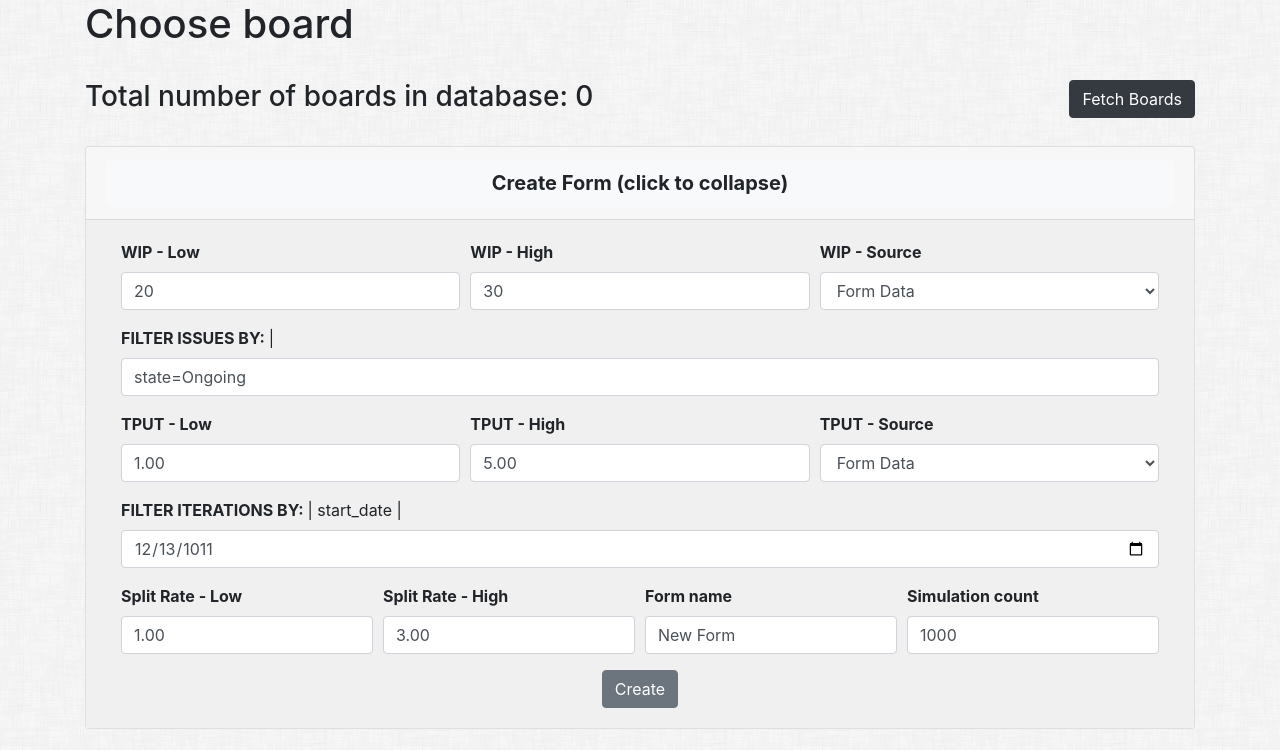
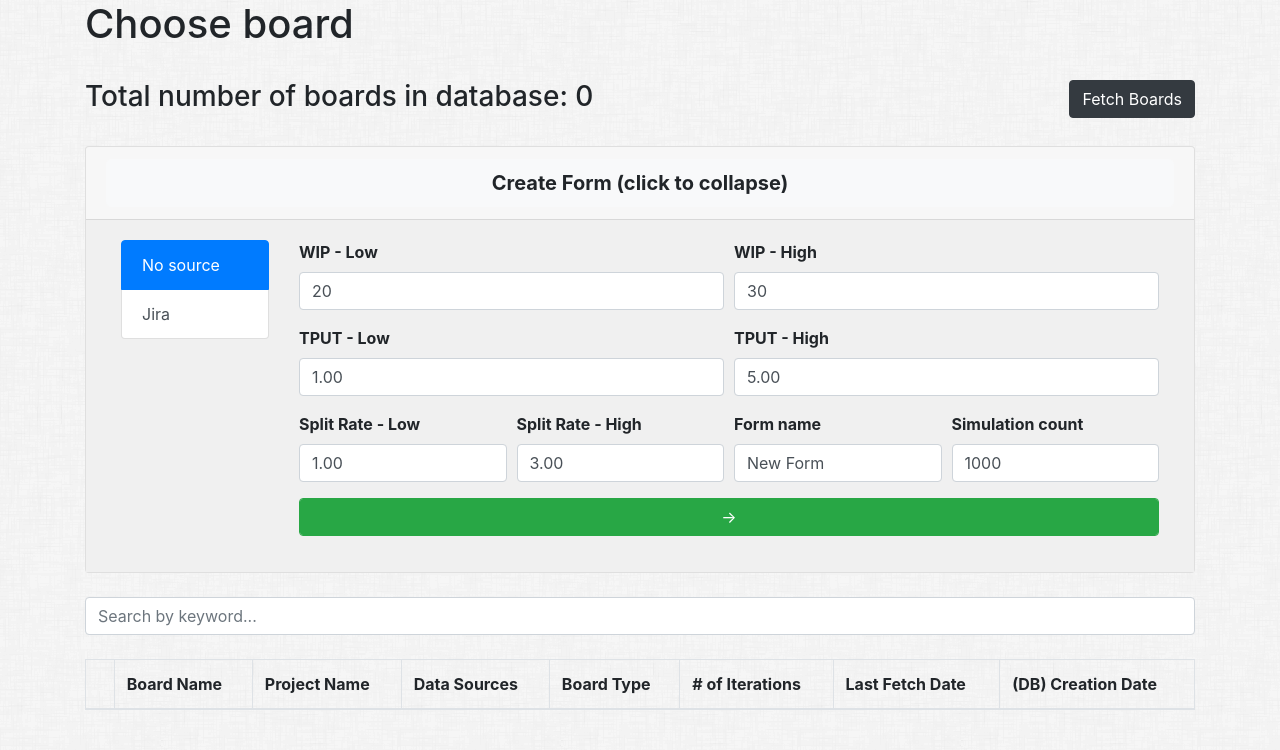
Before and after one commit to msm416/4castinate, a Django app: page /forecast/ in a window 1280 px wide, after a click on "Create Form (click to collapse)". Shown: the part 56-806 px from the top of the page. Run offline with Django 3.2, Linux system fonts and the light colour scheme; data that the repository does not hold is empty; some libraries are stand-ins or nearby versions.

Commit message:
Initial Form creation split into two forms.

```diff
--- a/forecast/templates/forecast/index.html
+++ b/forecast/templates/forecast/index.html
@@ -36,52 +36,37 @@
                  data-parent="#accordion" style="background-color: rgb(240, 240, 240);">
                 <div class="card-body">
                     <div class="container">
-                        <form action="{% url 'forecast:create_form' 7%}" method="post">
+                        <div class="row">
+                            <div class="col-md-2">
+                                <div class="list-group" id="list-tab" role="tablist">
+                                    <a class="list-group-item list-group-item-action active" id="list-no-source-list" data-toggle="list" href="#list-no-source" role="tab" aria-controls="no-source">No source</a>
+                                    <a class="list-group-item list-group-item-action" id="list-jira-list" data-toggle="list" href="#list-jira" role="tab" aria-controls="jira">Jira</a>
+                                </div>
+                                <br>
+                            </div>
+                            <div class="col-md-10">
+                                <div class="tab-content" id="nav-tabContent">
+                                    <div class="tab-pane fade show active" id="list-no-source" role="tabpanel" aria-labelledby="list-no-source-list">
+                                        <form action="{% url 'forecast:create_query_from_data' 7%}" method="post">
                                             {% csrf_token %}
                                             <div class="form-row">
-                                <div class="form-group col-md-4">
+                                                <div class="form-group col-md-6">
                                                     <label for="wip_lower_bound"> <b> WIP - Low </b></label>
                                                     <input type="text" name="wip_lower_bound" class="form-control" id="wip_lower_bound" value="20">
                                                 </div>
-                                <div class="form-group col-md-4">
+                                                <div class="form-group col-md-6">
                                                     <label for="wip_upper_bound"> <b> WIP - High </b> </label>
                                                     <input type="text" name="wip_upper_bound" class="form-control" id="wip_upper_bound" value="30">
                                                 </div>
-                                <div class="form-group col-md-4">
-                                    <label for="wip_from_data"> <b> WIP - Source </b> </label>
-                                    <select name="wip_from_data" id="wip_from_data" class="form-control">
-                                        <option id="inputWipOptionForm" selected>Form Data</option>
-                                        <option id="inputWipOptionData">Historical Data</option>
-                                    </select>
-                                </div>
                                             </div>
                                             <div class="form-row">
-                                <div class="form-group col-md-12">
-                                    <label for="wip_from_data_filter"> <b> FILTER ISSUES BY: </b> | {% for issue_field in issue_fields %} {{ issue_field }} | {% endfor %} </label>
-                                    <input type="text" name="wip_from_data_filter" class="form-control" id="wip_from_data_filter" value="state=Ongoing">
-                                </div>
-                            </div>
-                            <div class="form-row">
-                                <div class="form-group col-md-4">
+                                                <div class="form-group col-md-6">
                                                     <label for="throughput_lower_bound"> <b> TPUT - Low </b> </label>
                                                     <input type="text" name="throughput_lower_bound" class="form-control" id="throughput_lower_bound" value="1.00">
                                                 </div>
-                                <div class="form-group col-md-4">
+                                                <div class="form-group col-md-6">
                                                     <label for="throughput_upper_bound"> <b> TPUT - High </b> </label>
                                                     <input type="text" name="throughput_upper_bound" class="form-control" id="throughput_upper_bound" value="5.00">
-                                </div>
-                                <div class="form-group col-md-4">
-                                    <label for="throughput_from_data"> <b> TPUT - Source </b> </label>
-                                    <select name="throughput_from_data" id="throughput_from_data" class="form-control">
-                                        <option id="inputOptionForm" selected>Form Data</option>
-                                        <option id="inputOptionData" >Historical Data</option>
-                                    </select>
-                                </div>
-                            </div>
-                            <div class="form-row">
-                                <div class="form-group col-md-12">
-                                    <label for="start_date"> <b> FILTER ITERATIONS BY: </b> | start_date | </label>
-                                    <input type="date" name="start_date" class="form-control" id="start_date" value="{{LONG_TIME_AGO}}">
                                                 </div>
                                             </div>
                                             <div class="form-row">
@@ -102,14 +87,64 @@
                                                     <input type="text" name="simulation_count" class="form-control" id="simulation_count" value="1000">
                                                 </div>
                                             </div>
-                            <div class="row">
-                                <div class="col-md-4"></div>
-                                <div class="col-md-4" align="center">
-                                    <button type="submit" class="btn btn-secondary">Create</button>
+                                            <div class="form-row">
+                                                <div class="form-group col-md-12">
+                                                    <input type="submit" name="create-button" class="form-control btn btn-success" id="create-button" value="->"/>
                                                 </div>
-                                <div class="col-md-4"></div>
                                             </div>
                                         </form>
+                                    </div>
+                                    <div class="tab-pane fade" id="list-jira" role="tabpanel" aria-labelledby="list-jira-list">
+                                        <form action="{% url 'forecast:create_query_from_jql' 7%}" method="post">
+                                            {% csrf_token %}
+                                            <div class="form-row">
+                                                <div class="form-group col-md-6">
+                                                    <label for="wip_lower_bound_jql"> <b> WIP - Low </b></label>
+                                                    <input type="text" name="wip_lower_bound_jql" class="form-control" id="wip_lower_bound_jql" value="20">
+                                                </div>
+                                                <div class="form-group col-md-6">
+                                                    <label for="wip_upper_bound_jql"> <b> WIP - High </b> </label>
+                                                    <input type="text" name="wip_upper_bound_jql" class="form-control" id="wip_upper_bound_jql" value="30">
+                                                </div>
+                                            </div>
+                                            <div class="form-row">
+                                                <div class="form-group col-md-6">
+                                                    <label for="throughput_lower_bound_jql"> <b> TPUT - Low </b> </label>
+                                                    <input type="text" name="throughput_lower_bound_jql" class="form-control" id="throughput_lower_bound_jql" value="1.00">
+                                                </div>
+                                                <div class="form-group col-md-6">
+                                                    <label for="throughput_upper_bound_jql"> <b> TPUT - High </b> </label>
+                                                    <input type="text" name="throughput_upper_bound_jql" class="form-control" id="throughput_upper_bound_jql" value="5.00">
+                                                </div>
+                                            </div>
+                                            <div class="form-row">
+                                                <div class="form-group col-md-3">
+                                                    <label for="split_factor_lower_bound_jql"> <b> Split Rate - Low </b> </label>
+                                                    <input type="text" name="split_factor_lower_bound_jql" class="form-control" id="split_factor_lower_bound_jql" value="1.00">
+                                                </div>
+                                                <div class="form-group col-md-3">
+                                                    <label for="split_factor_upper_bound_jql"> <b> Split Rate - High </b> </label>
+                                                    <input type="text" name="split_factor_upper_bound_jql" class="form-control" id="split_factor_upper_bound_jql" value="3.00">
+                                                </div>
+                                                <div class="form-group col-md-3">
+                                                    <label for="name_jql"> <b> Form name </b> </label>
+                                                    <input type="text" class="form-control" name="name_jql" id="name_jql" value="New Form">
+                                                </div>
+                                                <div class="form-group col-md-3">
+                                                    <label for="simulation_count_jql"> <b> Simulation count </b> </label>
+                                                    <input type="text" name="simulation_count_jql" class="form-control" id="simulation_count_jql" value="1000">
+                                                </div>
+                                            </div>
+                                            <div class="form-row">
+                                                <div class="form-group col-md-12">
+                                                    <input type="submit" name="create-button_jql" class="form-control btn btn-success" id="create-button_jql" value="->"/>
+                                                </div>
+                                            </div>
+                                        </form>
+                                    </div>
+                                </div>
+                            </div>
+                        </div>
                     </div>
                 </div>
             </div>
--- a/forecast/urls.py
+++ b/forecast/urls.py
@@ -22,6 +22,10 @@ urlpatterns = [
     # ex: /forecast/5/estimate/
     path('<int:board_id>/create-form/', views.create_form, name='create_form'),
     # ex: /forecast/5/create-form/
+    path('<int:board_id>/create-query-from-data/', views.create_query_from_data, name='create_query_from_data'),
+    # ex: /forecast/5/create_query_from_data/
+    path('<int:board_id>/create-query-from-jql/', views.create_query_from_jql, name='create_query_from_jql'),
+    # ex: /forecast/5/create_query_from_jql/
 
     path('webhook/', views.webhook, name='webhook')
     # ex: /forecast/webhook/
--- a/forecast/views.py
+++ b/forecast/views.py
@@ -176,6 +176,79 @@ def create_form(request, board_id):
         return HttpResponseRedirect(reverse('forecast:detail', args=(board_id, form.id)))
 
 
+def create_query_from_data(request, board_id):
+    board = get_object_or_404(Board, pk=board_id)
+    throughput_from_data = False
+    wip_from_data = False
+    wip_from_data_filter = "TODO://"
+
+    try:
+        parse_filter(wip_from_data_filter, wip_from_data)
+    except Exception as e:
+        # PARSE ERROR
+        print("***********************************CREATION ERROR**********************************")
+        print(str(e))
+        return detail(request, board_id)
+    else:
+        # TODO: check validity before creation of _filter and other fields
+        form = Form(
+            board=board,
+            wip_lower_bound=int(request.POST['wip_lower_bound']),
+            wip_upper_bound=int(request.POST['wip_upper_bound']),
+            wip_from_data=wip_from_data,
+            wip_from_data_filter=wip_from_data_filter,
+            throughput_lower_bound=float(request.POST['throughput_lower_bound']),
+            throughput_upper_bound=float(request.POST['throughput_upper_bound']),
+            throughput_from_data=throughput_from_data,
+            split_factor_lower_bound=float(request.POST['split_factor_lower_bound']),
+            split_factor_upper_bound=float(request.POST['split_factor_upper_bound']),
+            name=request.POST['name'],
+            simulation_count=int(request.POST['simulation_count']))
+
+        form.save()
+
+        # Always return an HttpResponseRedirect after successfully dealing
+        # with POST data. This prevents data from being posted twice if a
+        # user hits the Back button.
+        return HttpResponseRedirect(reverse('forecast:detail', args=(board_id, form.id)))
+
+
+def create_query_from_jql(request, board_id):
+    board = get_object_or_404(Board, pk=board_id)
+    throughput_from_data = False
+    wip_from_data = False
+    wip_from_data_filter = "TODO://"
+
+    try:
+        parse_filter(wip_from_data_filter, wip_from_data)
+    except Exception as e:
+        # PARSE ERROR
+        print("***********************************CREATION ERROR**********************************")
+        print(str(e))
+        return detail(request, board_id)
+    else:
+        # TODO: check validity before creation of _filter and other fields
+        form = Form(
+            board=board,
+            wip_lower_bound=int(request.POST['wip_lower_bound_jql']),
+            wip_upper_bound=int(request.POST['wip_upper_bound_jql']),
+            wip_from_data=wip_from_data,
+            wip_from_data_filter=wip_from_data_filter,
+            throughput_lower_bound=float(request.POST['throughput_lower_bound_jql']),
+            throughput_upper_bound=float(request.POST['throughput_upper_bound_jql']),
+            throughput_from_data=throughput_from_data,
+            split_factor_lower_bound=float(request.POST['split_factor_lower_bound_jql']),
+            split_factor_upper_bound=float(request.POST['split_factor_upper_bound_jql']),
+            name=request.POST['name_jql'],
+            simulation_count=int(request.POST['simulation_count_jql']))
+
+        form.save()
+
+        # Always return an HttpResponseRedirect after successfully dealing
+        # with POST data. This prevents data from being posted twice if a
+        # user hits the Back button.
+        return HttpResponseRedirect(reverse('forecast:detail', args=(board_id, form.id)))
+
 @require_POST
 @csrf_exempt
 def webhook(request):
```
Lines whose indentation alone changed are shown as unchanged.
